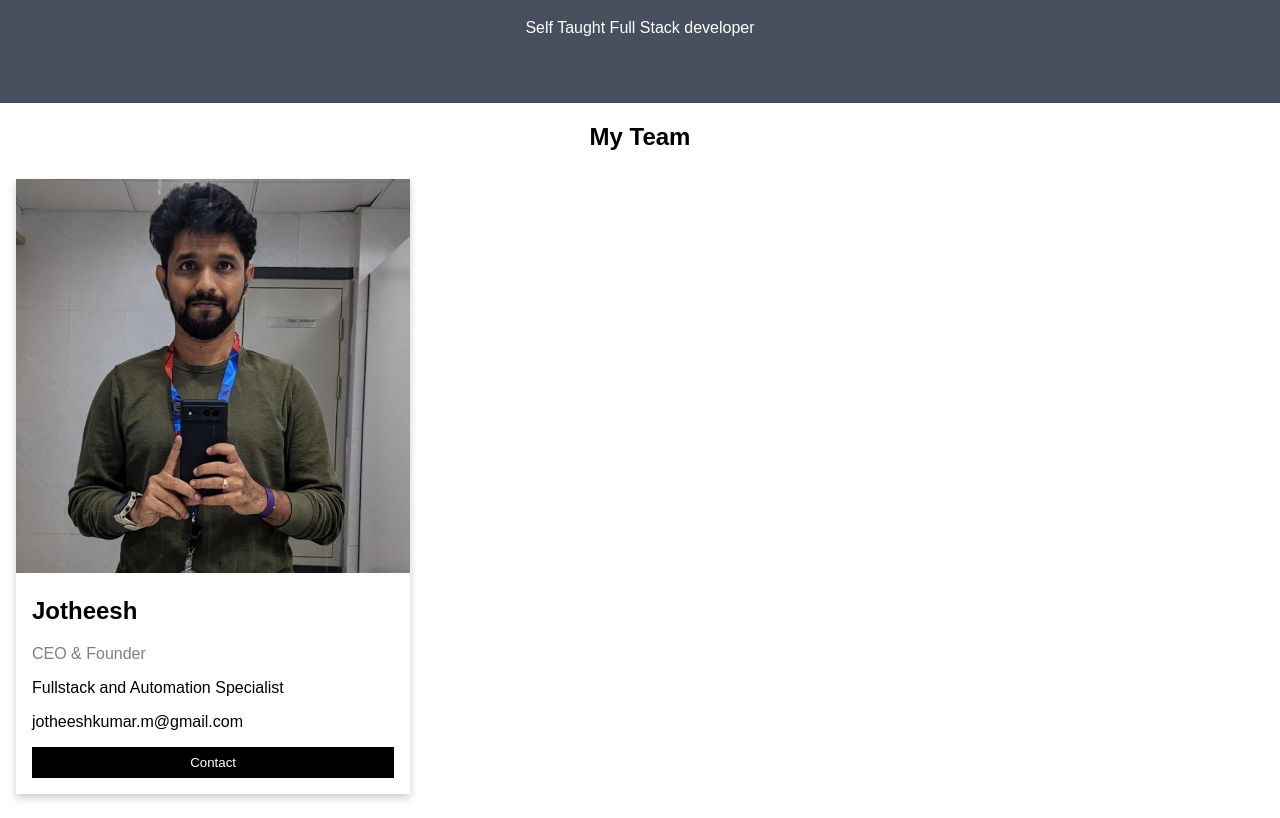
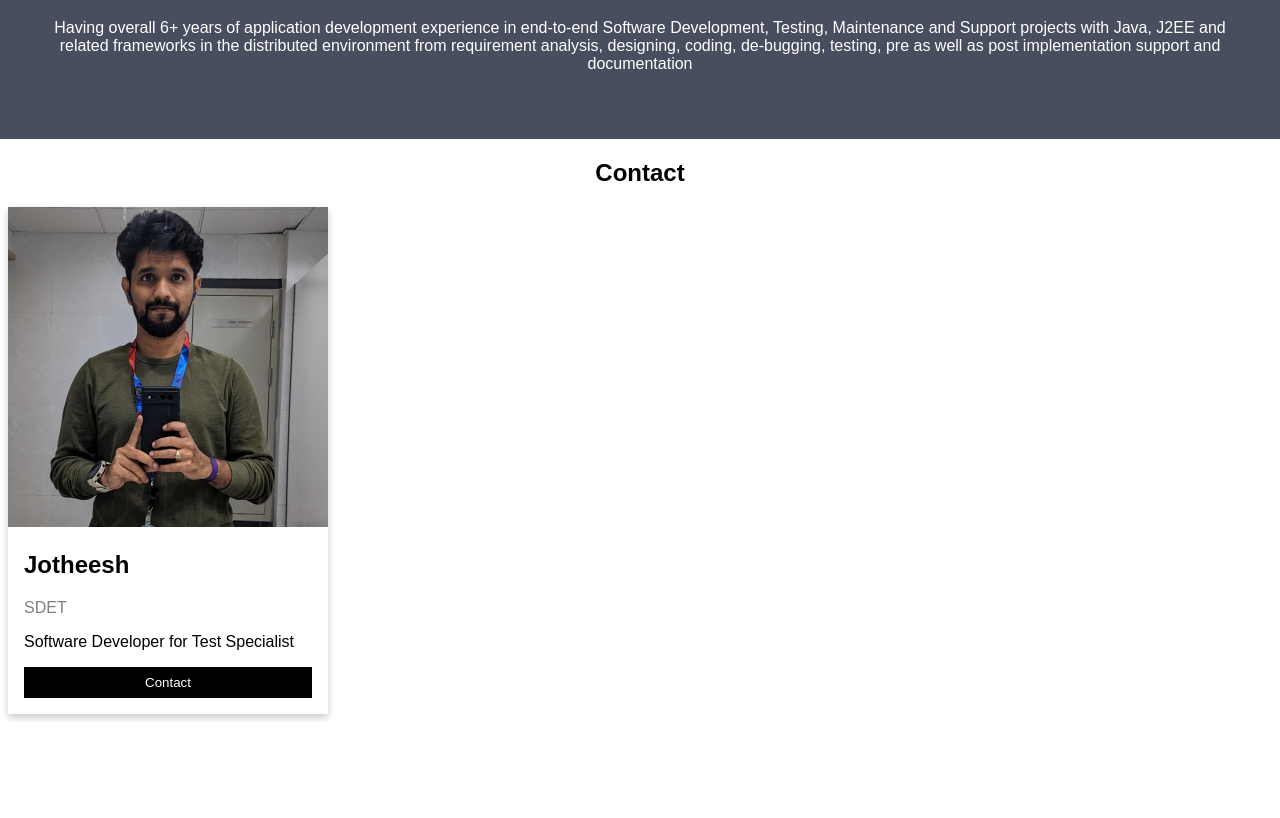
Before and after one commit to jo73na/Jotheesh-portfolio, a plain HTML site: page public/about.html in a window 1280 px wide. Shown: the part 111-929 px from the top of the page. After the commit the page ends 833 px from the top, so only its background shows below. Drawn offline with Linux system fonts and the light colour scheme.

Commit message:
Add files via upload
download added

```diff
--- a/public/about.html
+++ b/public/about.html
@@ -77,22 +77,25 @@ html {
 
 <div class="about-section">
   <h1>About Me</h1>
-  <p>Self Taught Full Stack developer</p>
+  <p> Having overall 6+ years of application development experience in end-to-end Software Development, Testing, Maintenance and
+    Support projects with Java, J2EE and related frameworks in the distributed environment from requirement analysis,
+    designing, coding, de-bugging, testing, pre as well as post implementation support and documentation
+     </p>
 </div>
 
-<h2 style="text-align:center">My Team</h2>
-<div class="row">
-  <div class="column">
-    <div class="card">
+<h2 style="text-align:center">Contact</h2>
+<div class="row" style="align-items: center;">
+
+    <div class="card" style="width: 25% ;">
       <img src="DisplayPic.png" alt="Joe" style="width:100%" >
       <div class="container">
         <h2>Jotheesh</h2>
-        <p class="title">CEO & Founder</p>
-        <p>Fullstack and Automation Specialist</p>
-        <p>jotheeshkumar.m@gmail.com</p>
+        <p class="title">SDET</p>
+        <p>Software Developer for Test Specialist</p>
+
         <p ><button class="button" onclick="window.location.href='./contact.html'">Contact</button></p>
       </div>
-    </div>
+
 </div>
  </div>
 
```
Also changed, not shown: index.html (+7 -2 lines), 1 other file.
